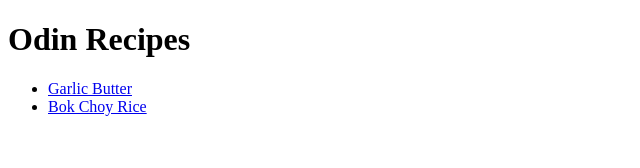
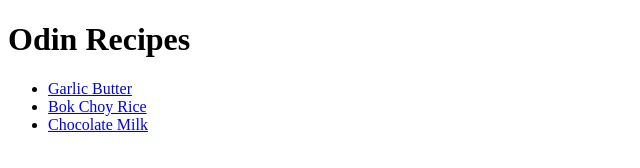
Before and after one commit to motenko/odin-recipes, a plain HTML site: page index.html in a window 1280 px wide. Shown: the whole page, without its empty margins (0-640 px from the left). Drawn offline with Linux system fonts and the light colour scheme.

Commit message:
Add Chocolate Milk recipe link

```diff
--- a/index.html
+++ b/index.html
@@ -11,6 +11,7 @@
   <ul>
     <li><a href="recipes/garlic-butter.html">Garlic Butter</a></li>
     <li><a href="recipes/bok-choy-rice.html">Bok Choy Rice</a></li>
+    <li><a href="recipes/chocolate-milk.html">Chocolate Milk</a></li>
   </ul>
 </body>
 </html>
```
